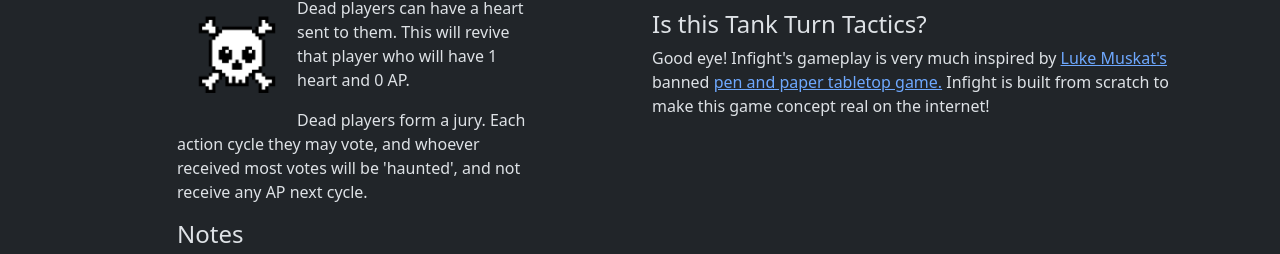
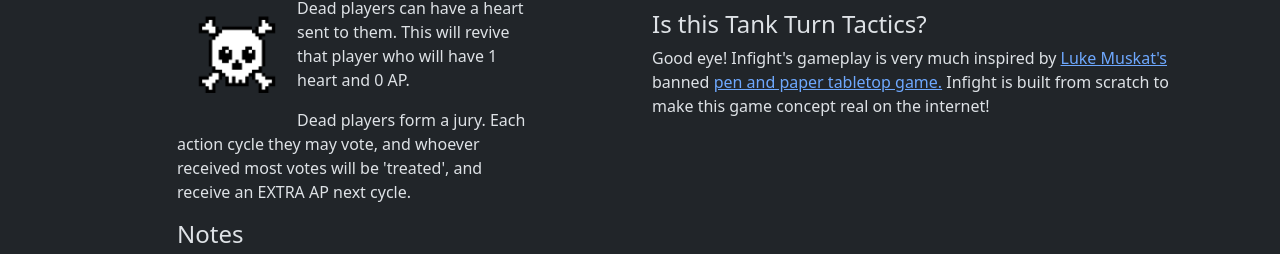
Before and after one commit to Infight-io/infight-ui, a Vue app: page /FAQ in a window 1280 px wide. Shown: the part 892-1146 px from the top of the page. Built offline with nearby package versions, Linux system fonts and the light colour scheme.

Commit message:
haunting is now treating, give an extra AP, instead of taking one away

```diff
--- a/src/views/FAQ.vue
+++ b/src/views/FAQ.vue
@@ -37,7 +37,7 @@ import { h } from 'vue';
                         and 0 AP.</p>
 
                     <p>Dead players form a jury. Each action cycle they may vote, and whoever received most votes will
-                        be 'haunted', and not receive any AP next cycle.</p>
+                        be 'treated', and  receive an EXTRA AP next cycle.</p>
 
                     <h4>Notes</h4>
 
--- a/src/views/gameBoard.vue
+++ b/src/views/gameBoard.vue
@@ -298,8 +298,8 @@ export default {
                                     </span>
                                 </button>
 
-                                <button type="button" @click="setupJuryVote" v-if="getLoggedInGamePlayer().status == 'dead'" :disabled="getLoggedInGamePlayer().juryVotesToSpend < 1" class="btn btn-secondary" v-tooltip="`Vote to haunt a player. Player with most votes get no AP next cycle.`">
-                                    🗳️ <span class="actionBtnDetail">Haunt (1 JP)</span>
+                                <button type="button" @click="setupJuryVote" v-if="getLoggedInGamePlayer().status == 'dead'" :disabled="getLoggedInGamePlayer().juryVotesToSpend < 1" class="btn btn-secondary" v-tooltip="`Vote to treat a player. Player with most votes get an EXTRA AP next cycle.`">
+                                    🗳️ <span class="actionBtnDetail">Treat (1 JP)</span>
                                 </button>
 
                                 <button type="button" @click="setupMove" v-if="getLoggedInGamePlayer().status == 'alive'" :disabled="getLoggedInGamePlayer().actions < 1" class="btn btn-secondary" v-tooltip="`Move your piece one space`">
```
